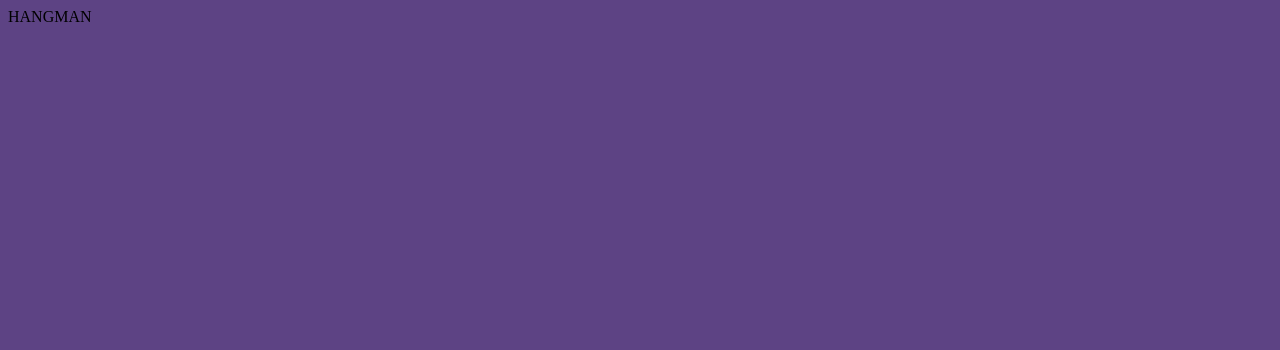
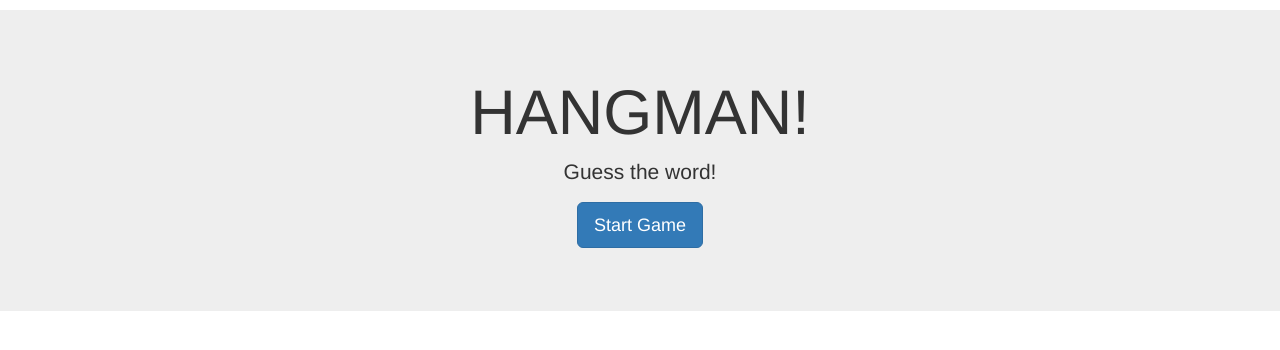
Before and after one commit to Kekee33/Hangman-Game, a plain HTML site: page index.html in a window 1280 px wide. Drawn offline with nearby package versions, Linux system fonts and the light colour scheme; files that its build step writes are made by us from their sources.

Commit message:
added bootstrap and variables

```diff
--- a/assets/css/style.css
+++ b/assets/css/style.css
@@ -1,3 +1,10 @@
 body {
-	background: #5D4384;
+	background: #85A3BD;
 }
+
+.jumbotron {
+	background: #EEEEEE;
+	margin: 10px 0px 10px 0px;
+	text-align: center;
+
+}
--- a/index.html
+++ b/index.html
@@ -2,11 +2,18 @@
 <html>
 <head>
 	<title>Hangman</title>
-	<link rel="stylesheet" type="text/css" href="css/style.css">
+	<link rel="stylesheet" type="text/css" href="assets/css/style.css">
 	<script type="text/javascript"></script src=game.js></script>
+	<link rel="stylesheet" href="https://maxcdn.bootstrapcdn.com/bootstrap/3.3.7/css/bootstrap.min.css" integrity="sha384-BVYiiSIFeK1dGmJRAkycuHAHRg32OmUcww7on3RYdg4Va+PmSTsz/K68vbdEjh4u" crossorigin="anonymous">
 
 </head>
 	<body>
-		<div class="hangman">HANGMAN</div>
+		<div class="jumbotron">
+  		<h1>HANGMAN!</h1>
+  		<p>Guess the word!</p>
+  		<p><a class="btn btn-primary btn-lg" href="#" role="button">Start Game</a></p>
+		</div>
+
+
 	</body>
 </html>
```
Also changed, not shown: assets/javascript/game.js (+28 -0 lines).
